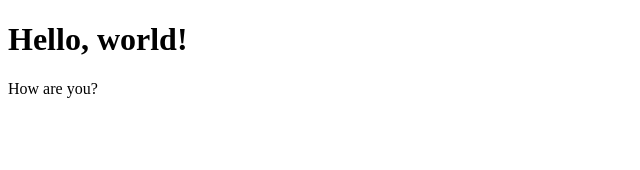
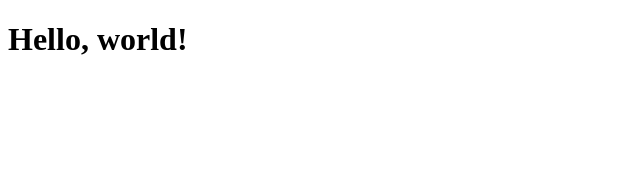
Before and after one commit to htmlacademy-react/2233485-six-cities-simple-11, a React (Create React App) app in the folder project/: page / in a window 1280 px wide. Shown: the top 170 px of the page, without its empty margins (0-640 px from the left). Built offline with nearby package versions, Linux system fonts and the light colour scheme.

Commit message:
add branch module1-task2_

```diff
--- a/project/src/components/app/app.tsx
+++ b/project/src/components/app/app.tsx
@@ -2,7 +2,6 @@ function App(): JSX.Element {
   return (
     <>
       <h1>Hello, world!</h1>
-      <p>How are you?</p>
     </>
   );
 }
```
Also changed, not shown: 1 other file (tests, documents, lock files or other folders).
